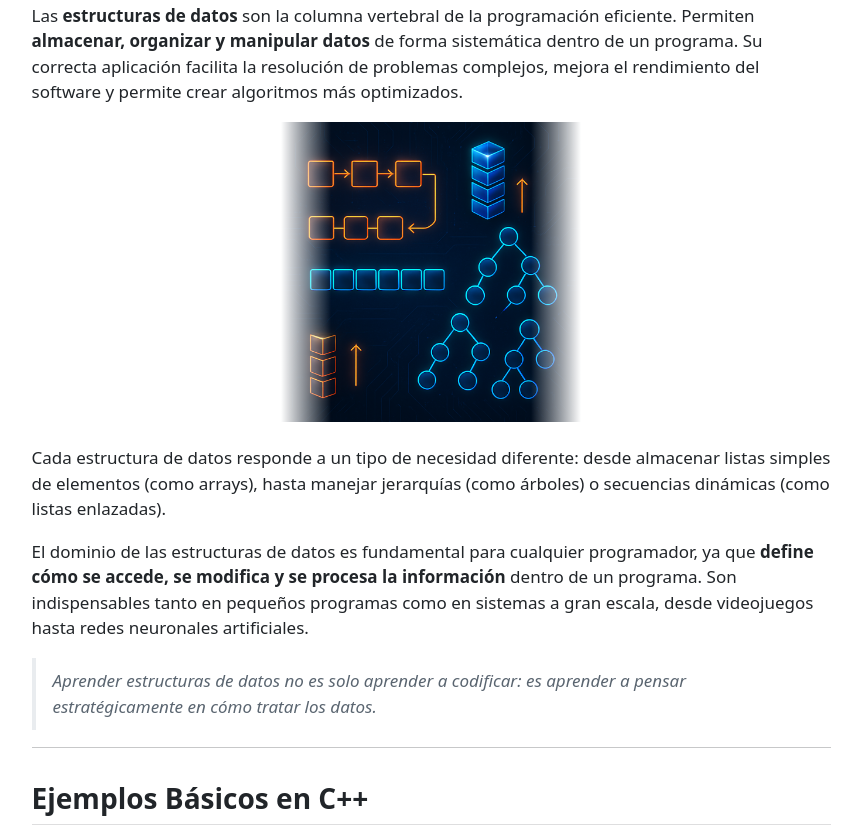
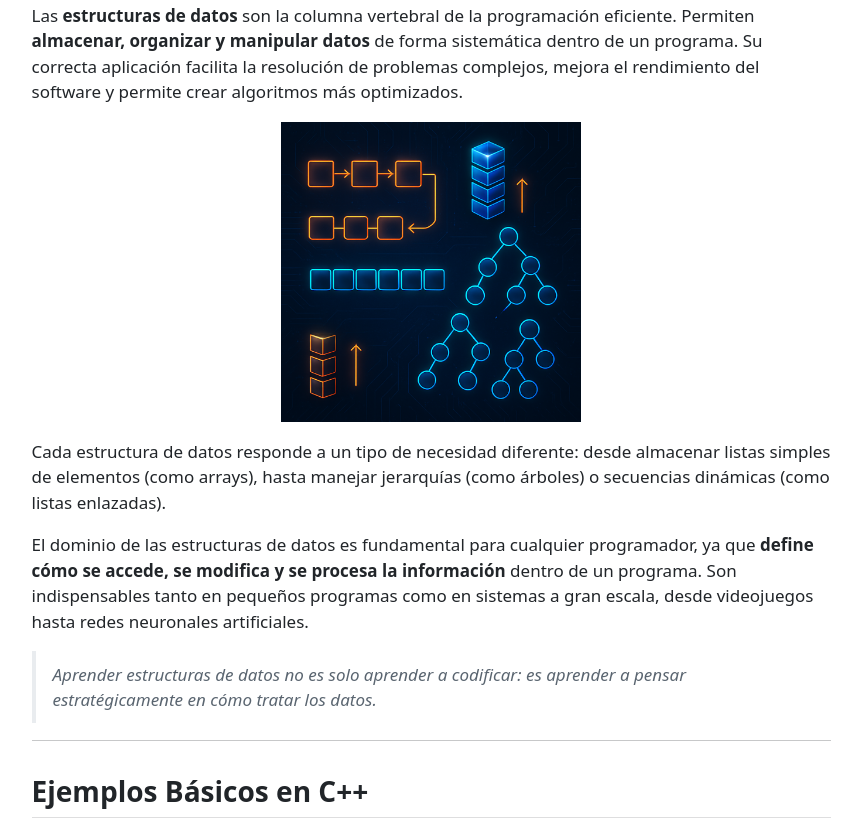
Before and after one commit to PaulDeve/Estructura_de_Datos, a plain HTML site: page Libro/Libro.html in a window 1280 px wide. Shown: the part 1019-1847 px from the top of the page, without its empty margins (209-1071 px from the left). Drawn offline with Linux system fonts and the light colour scheme.

Commit message:
se agrega

```diff
--- a/Libro/Libro.html
+++ b/Libro/Libro.html
@@ -139,38 +139,6 @@ Facultad de Ingeniería Estadística e Informática
 <section id="introducción" class="level2">
 <h2 class="anchored" data-anchor-id="introducción">Introducción</h2>
 <p>Las <strong>estructuras de datos</strong> son la columna vertebral de la programación eficiente. Permiten <strong>almacenar, organizar y manipular datos</strong> de forma sistemática dentro de un programa. Su correcta aplicación facilita la resolución de problemas complejos, mejora el rendimiento del software y permite crear algoritmos más optimizados.</p>
-<style>
-  .img-container {
-    position: relative;
-    display: inline-block;
-  }
-
-  .img-container::before,
-  .img-container::after {
-    content: "";
-    position: absolute;
-    top: 0;
-    width: 50px;
-    height: 100%;
-    z-index: 2;
-    pointer-events: none;
-  }
-
-  .img-container::before {
-    left: 0;
-    background: linear-gradient(to right, rgba(255,255,255,1), rgba(255,255,255,0));
-  }
-
-  .img-container::after {
-    right: 0;
-    background: linear-gradient(to left, rgba(255,255,255,1), rgba(255,255,255,0));
-  }
-
-  .img-container img {
-    display: block;
-    max-width: 100%;
-  }
-</style>
 <p align="center">
 <span class="img-container"> <img src="img/est.png" alt="" width="300"> </span>
 </p>
@@ -234,38 +202,6 @@ Facultad de Ingeniería Estadística e Informática
 </section>
 <section id="i-operadores" class="level2">
 <h2 class="anchored" data-anchor-id="i-operadores">I Operadores</h2>
-<style>
-  .img-container {
-    position: relative;
-    display: inline-block;
-  }
-
-  .img-container::before,
-  .img-container::after {
-    content: "";
-    position: absolute;
-    top: 0;
-    width: 50px;
-    height: 100%;
-    z-index: 2;
-    pointer-events: none;
-  }
-
-  .img-container::before {
-    left: 0;
-    background: linear-gradient(to right, rgba(255,255,255,1), rgba(255,255,255,0));
-  }
-
-  .img-container::after {
-    right: 0;
-    background: linear-gradient(to left, rgba(255,255,255,1), rgba(255,255,255,0));
-  }
-
-  .img-container img {
-    display: block;
-    max-width: 100%;
-  }
-</style>
 <p align="center">
 <span class="img-container"> <img src="img/ope.png" alt="" width="300"> </span>
 </p>
@@ -337,6 +273,9 @@ Facultad de Ingeniería Estadística e Informática
 <section id="ii-estructuras-de-control" class="level2">
 <h2 class="anchored" data-anchor-id="ii-estructuras-de-control">II Estructuras De Control</h2>
 <p>Las <strong>estructuras de control</strong> son la columna vertebral de la lógica en la programación. Permiten decidir qué instrucciones se ejecutan, en qué momento y cuántas veces. Gracias a ellas, un programa puede responder a condiciones cambiantes o repetir procesos sin intervención humana.</p>
+<p align="center">
+<span class="img-container"> <img src="img/cont.png" alt="" width="300"> </span>
+</p>
 <p>Existen dos grandes tipos:<br>
 - <strong>Condicionales</strong>, como <code>if</code>, <code>else</code> o <code>switch</code>, que permiten elegir entre distintas rutas de ejecución.<br>
 - <strong>Repetitivas</strong>, como <code>for</code>, <code>while</code> y <code>do-while</code>, que permiten ejecutar bloques de código múltiples veces, controlando así bucles y ciclos automáticos.</p>
```
Also changed, not shown: 2 other files.
